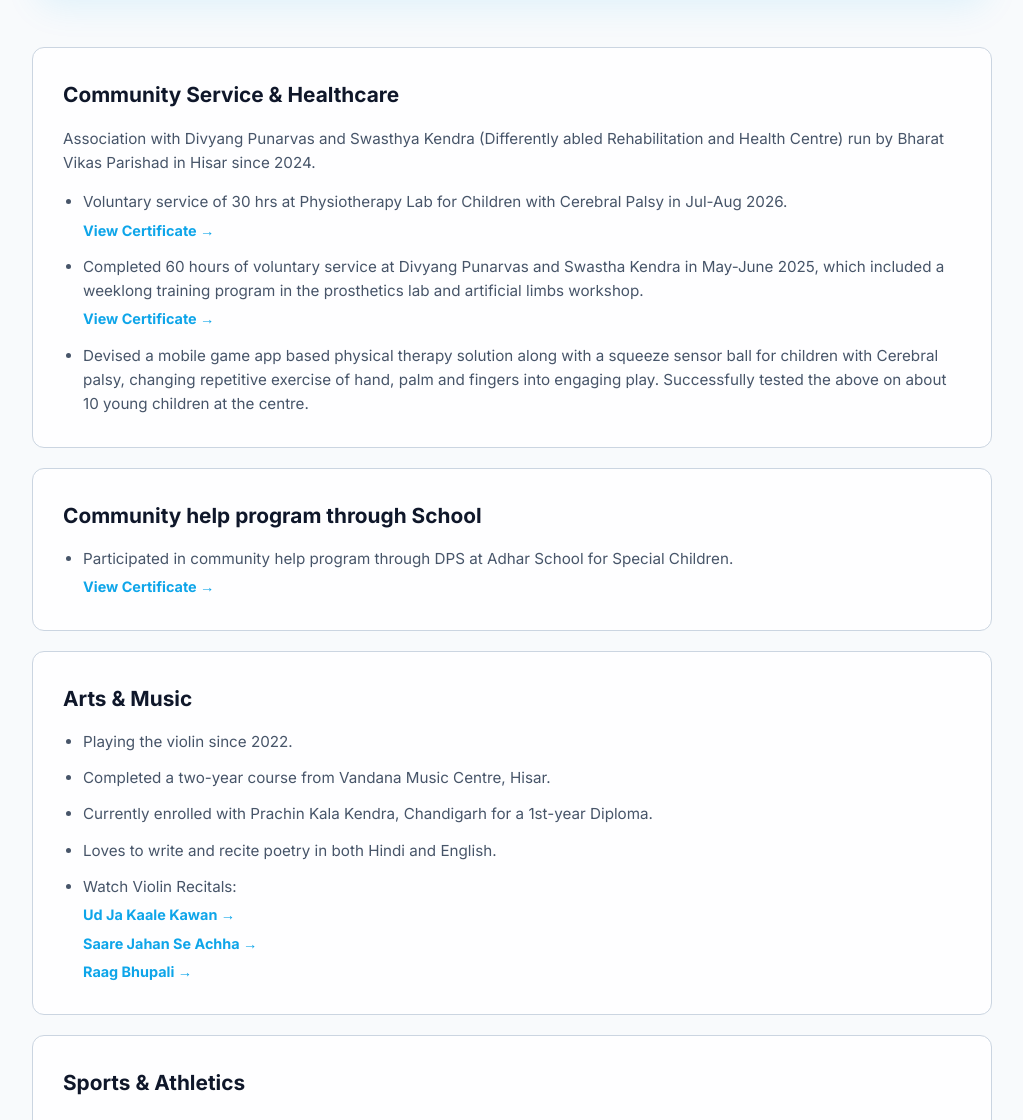
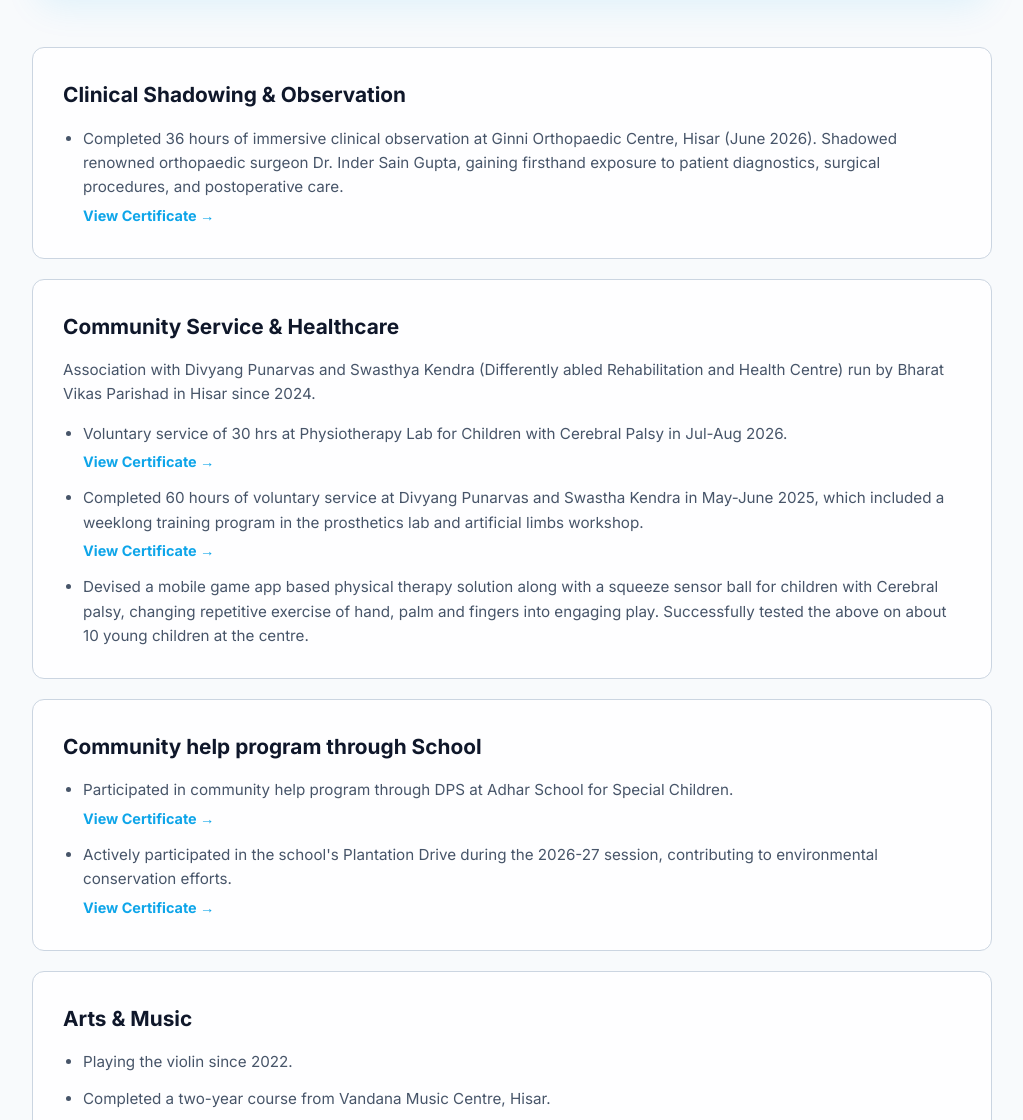
Before and after one commit to Manas343/Manas343.github.io, a plain HTML site: page extracurricular.html in a window 1280 px wide. Shown: the part 326-1446 px from the top of the page, without its empty margins (128-1151 px from the left). Drawn offline with Linux system fonts and the light colour scheme.

Commit message:
Add clinical shadowing and community service details

```diff
--- a/extracurricular.html
+++ b/extracurricular.html
@@ -101,6 +101,15 @@
         </div>
 
         <div class="item-box">
+            <h3>Clinical Shadowing & Observation</h3>
+            <ul>
+                <li>Completed 36 hours of immersive clinical observation at Ginni Orthopaedic Centre, Hisar (June 2026). Shadowed renowned orthopaedic surgeon Dr. Inder Sain Gupta, gaining firsthand exposure to patient diagnostics, surgical procedures, and postoperative care.
+                    <br><a href="https://drive.google.com/file/d/1fJSSo9dnkmydZ68RcGPSrNSygr8HSMlH/view?usp=sharing" target="_blank" style="color: var(--accent-color); text-decoration: none; font-weight: 600; font-size: 0.9rem; display: inline-block; margin-top: 4px;">View Certificate &rarr;</a>
+                </li>
+            </ul>
+        </div>
+
+        <div class="item-box">
             <h3>Community Service & Healthcare</h3>
             <p style="color: var(--text-gray); margin-bottom: 15px; font-size: 0.95rem;">Association with Divyang Punarvas and Swasthya Kendra (Differently abled Rehabilitation and Health Centre) run by Bharat Vikas Parishad in Hisar since 2024.</p>
             <ul>
@@ -120,6 +129,9 @@
                 <li>Participated in community help program through DPS at Adhar School for Special Children.
                     <br><a href="https://drive.google.com/file/d/1R9PfZYK7AjNSWTArtKrtjRqhM4I16fb4/view?usp=sharing" target="_blank" style="color: var(--accent-color); text-decoration: none; font-weight: 600; font-size: 0.9rem; display: inline-block; margin-top: 4px;">View Certificate &rarr;</a>
                 </li>
+                <li>Actively participated in the school's Plantation Drive during the 2026-27 session, contributing to environmental conservation efforts.
+                    <br><a href="https://drive.google.com/file/d/1W_e927Z4mAXtLepD228iad7P6tOC9SZv/view?usp=sharing" target="_blank" style="color: var(--accent-color); text-decoration: none; font-weight: 600; font-size: 0.9rem; display: inline-block; margin-top: 4px;">View Certificate &rarr;</a>
+                </li>
             </ul>
         </div>
 
@@ -134,7 +146,6 @@
                     <br><a href="https://youtube.com/shorts/R9etEU_2PuI?feature=share" target="_blank" style="color: var(--accent-color); text-decoration: none; font-weight: 600; font-size: 0.9rem; display: inline-block; margin-top: 4px; margin-right: 15px;">Ud Ja Kaale Kawan &rarr;</a>
                     <br><a href="https://youtu.be/84A-P5SfHSU" target="_blank" style="color: var(--accent-color); text-decoration: none; font-weight: 600; font-size: 0.9rem; display: inline-block; margin-top: 4px; margin-right: 15px;">Saare Jahan Se Achha &rarr;</a>
                     <br><a href="https://youtube.com/shorts/pmd6JNzsoE8?feature=share" target="_blank" style="color: var(--accent-color); text-decoration: none; font-weight: 600; font-size: 0.9rem; display: inline-block; margin-top: 4px; margin-right: 15px;">Raag Bhupali &rarr;</a>
-
                 </li>
             </ul>
         </div>
```
